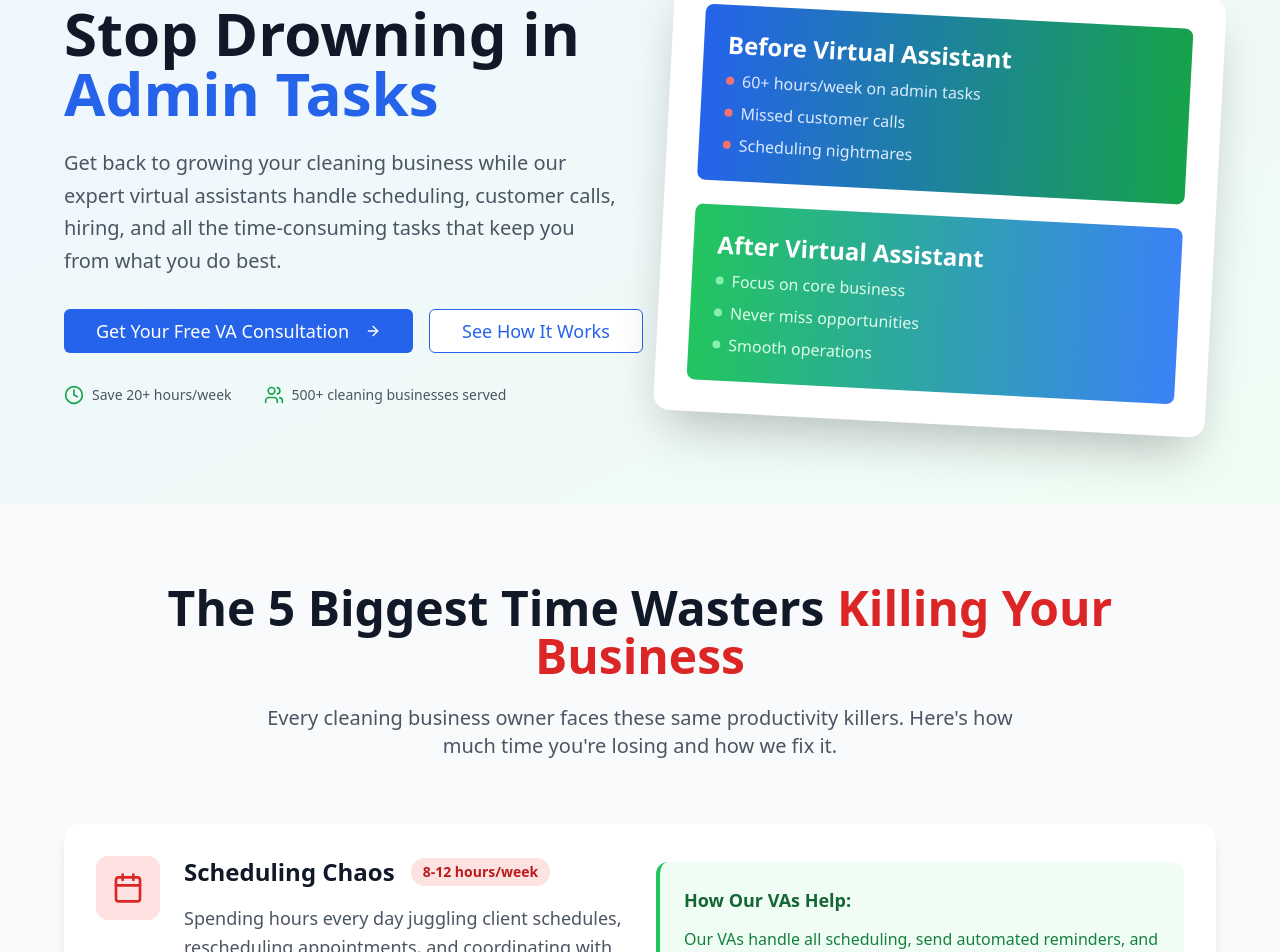
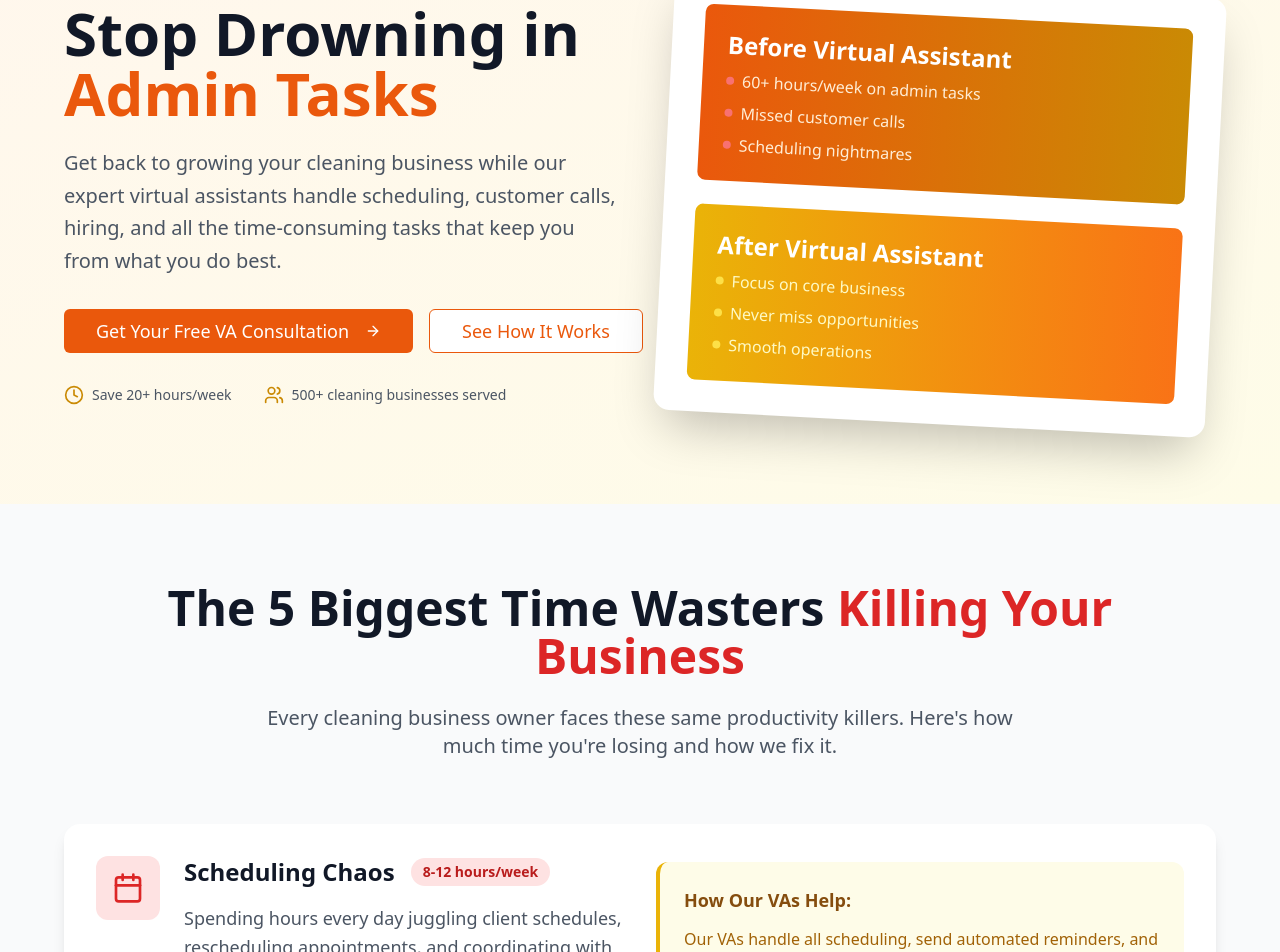
Before and after one commit to alexinovalocal/home-service-hero-va, a React (Vite) app: page / in a window 1280 px wide. Shown: the part 96-1048 px from the top of the page. Built offline with nearby package versions, Linux system fonts and the light colour scheme.

Commit message:
Change color scheme to match inovalocal.com
Update the color palette to align with the inovalocal.com website's design. This includes adjusting background, text, and button colors across the landing page components.

```diff
--- a/src/components/CallToAction.tsx
+++ b/src/components/CallToAction.tsx
@@ -4,12 +4,12 @@ import { ArrowRight, Clock, DollarSign } from "lucide-react";
 
 const CallToAction = () => {
   return (
-    <section className="bg-gradient-to-r from-blue-600 to-green-600 py-20 px-4 text-white">
+    <section className="bg-gradient-to-r from-orange-600 to-yellow-600 py-20 px-4 text-white">
       <div className="max-w-4xl mx-auto text-center animate-fade-in">
         <h2 className="text-4xl lg:text-5xl font-bold mb-6">
           Ready to Reclaim Your Time?
         </h2>
-        <p className="text-xl text-blue-100 mb-8 leading-relaxed">
+        <p className="text-xl text-orange-100 mb-8 leading-relaxed">
           Join hundreds of cleaning business owners who've already transformed their operations.
           Get started with a free consultation and see how much time you can save.
         </p>
@@ -18,25 +18,25 @@ const CallToAction = () => {
           <h3 className="text-2xl font-bold mb-6">Limited Time Offer</h3>
           <div className="grid md:grid-cols-3 gap-6 text-center">
             <div className="flex flex-col items-center">
-              <Clock className="h-12 w-12 text-yellow-400 mb-3" />
+              <Clock className="h-12 w-12 text-yellow-300 mb-3" />
               <div className="text-2xl font-bold">Free</div>
-              <div className="text-blue-100">2-Week Trial</div>
+              <div className="text-orange-100">2-Week Trial</div>
             </div>
             <div className="flex flex-col items-center">
-              <DollarSign className="h-12 w-12 text-yellow-400 mb-3" />
+              <DollarSign className="h-12 w-12 text-yellow-300 mb-3" />
               <div className="text-2xl font-bold">50% Off</div>
-              <div className="text-blue-100">First 3 Months</div>
+              <div className="text-orange-100">First 3 Months</div>
             </div>
             <div className="flex flex-col items-center">
-              <ArrowRight className="h-12 w-12 text-yellow-400 mb-3" />
+              <ArrowRight className="h-12 w-12 text-yellow-300 mb-3" />
               <div className="text-2xl font-bold">24hrs</div>
-              <div className="text-blue-100">Setup Time</div>
+              <div className="text-orange-100">Setup Time</div>
             </div>
           </div>
         </div>
 
         <div className="flex flex-col sm:flex-row gap-4 justify-center mb-8">
-          <Button size="lg" className="bg-white text-blue-600 hover:bg-gray-100 px-8 py-4 text-lg font-semibold">
+          <Button size="lg" className="bg-white text-orange-600 hover:bg-gray-100 px-8 py-4 text-lg font-semibold">
             Get Your Free Consultation Now
             <ArrowRight className="ml-2 h-5 w-5" />
           </Button>
@@ -45,7 +45,7 @@ const CallToAction = () => {
           </Button>
         </div>
 
-        <div className="text-center text-blue-100">
+        <div className="text-center text-orange-100">
           <p className="mb-2">✅ No setup fees • ✅ Cancel anytime • ✅ Dedicated support</p>
           <p className="text-sm">Over 500 cleaning businesses trust us with their operations</p>
         </div>
--- a/src/components/Hero.tsx
+++ b/src/components/Hero.tsx
@@ -4,42 +4,42 @@ import { ArrowRight, Clock, Users } from "lucide-react";
 
 const Hero = () => {
   return (
-    <section className="bg-gradient-to-br from-blue-50 to-green-50 py-20 px-4">
+    <section className="bg-gradient-to-br from-orange-50 to-yellow-50 py-20 px-4">
       <div className="max-w-6xl mx-auto">
         <div className="grid lg:grid-cols-2 gap-12 items-center">
           <div className="animate-fade-in">
             <h1 className="text-5xl lg:text-6xl font-bold text-gray-900 mb-6 leading-tight">
               Stop Drowning in
-              <span className="text-blue-600"> Admin Tasks</span>
+              <span className="text-orange-600"> Admin Tasks</span>
             </h1>
             <p className="text-xl text-gray-600 mb-8 leading-relaxed">
               Get back to growing your cleaning business while our expert virtual assistants handle scheduling, customer calls, hiring, and all the time-consuming tasks that keep you from what you do best.
             </p>
             <div className="flex flex-col sm:flex-row gap-4 mb-8">
-              <Button size="lg" className="bg-blue-600 hover:bg-blue-700 text-white px-8 py-4 text-lg">
+              <Button size="lg" className="bg-orange-600 hover:bg-orange-700 text-white px-8 py-4 text-lg">
                 Get Your Free VA Consultation
                 <ArrowRight className="ml-2 h-5 w-5" />
               </Button>
-              <Button variant="outline" size="lg" className="border-blue-600 text-blue-600 hover:bg-blue-50 px-8 py-4 text-lg">
+              <Button variant="outline" size="lg" className="border-orange-600 text-orange-600 hover:bg-orange-50 px-8 py-4 text-lg">
                 See How It Works
               </Button>
             </div>
             <div className="flex items-center gap-8 text-sm text-gray-600">
               <div className="flex items-center gap-2">
-                <Clock className="h-5 w-5 text-green-600" />
+                <Clock className="h-5 w-5 text-yellow-600" />
                 <span>Save 20+ hours/week</span>
               </div>
               <div className="flex items-center gap-2">
-                <Users className="h-5 w-5 text-green-600" />
+                <Users className="h-5 w-5 text-yellow-600" />
                 <span>500+ cleaning businesses served</span>
               </div>
             </div>
           </div>
           <div className="relative animate-scale-in">
             <div className="bg-white rounded-2xl shadow-2xl p-8 transform rotate-3 hover:rotate-0 transition-transform duration-300">
-              <div className="bg-gradient-to-r from-blue-600 to-green-600 rounded-lg p-6 text-white mb-6">
+              <div className="bg-gradient-to-r from-orange-600 to-yellow-600 rounded-lg p-6 text-white mb-6">
                 <h3 className="text-2xl font-bold mb-2">Before Virtual Assistant</h3>
-                <div className="space-y-2 text-blue-100">
+                <div className="space-y-2 text-orange-100">
                   <div className="flex items-center gap-2">
                     <div className="w-2 h-2 bg-red-400 rounded-full"></div>
                     <span>60+ hours/week on admin tasks</span>
@@ -54,19 +54,19 @@ const Hero = () => {
                   </div>
                 </div>
               </div>
-              <div className="bg-gradient-to-r from-green-500 to-blue-500 rounded-lg p-6 text-white">
+              <div className="bg-gradient-to-r from-yellow-500 to-orange-500 rounded-lg p-6 text-white">
                 <h3 className="text-2xl font-bold mb-2">After Virtual Assistant</h3>
-                <div className="space-y-2 text-green-100">
+                <div className="space-y-2 text-yellow-100">
                   <div className="flex items-center gap-2">
-                    <div className="w-2 h-2 bg-green-300 rounded-full"></div>
+                    <div className="w-2 h-2 bg-yellow-300 rounded-full"></div>
                     <span>Focus on core business</span>
                   </div>
                   <div className="flex items-center gap-2">
-                    <div className="w-2 h-2 bg-green-300 rounded-full"></div>
+                    <div className="w-2 h-2 bg-yellow-300 rounded-full"></div>
                     <span>Never miss opportunities</span>
                   </div>
                   <div className="flex items-center gap-2">
-                    <div className="w-2 h-2 bg-green-300 rounded-full"></div>
+                    <div className="w-2 h-2 bg-yellow-300 rounded-full"></div>
                     <span>Smooth operations</span>
                   </div>
                 </div>
--- a/src/components/ProblemSection.tsx
+++ b/src/components/ProblemSection.tsx
@@ -77,9 +77,9 @@ const ProblemSection = () => {
                     </p>
                   </div>
                 </div>
-                <div className="bg-green-50 p-6 rounded-xl border-l-4 border-green-500">
-                  <h4 className="text-lg font-semibold text-green-800 mb-3">How Our VAs Help:</h4>
-                  <p className="text-green-700 leading-relaxed">
+                <div className="bg-yellow-50 p-6 rounded-xl border-l-4 border-yellow-500">
+                  <h4 className="text-lg font-semibold text-yellow-800 mb-3">How Our VAs Help:</h4>
+                  <p className="text-yellow-700 leading-relaxed">
                     {problem.solution}
                   </p>
                 </div>
--- a/src/components/SolutionOverview.tsx
+++ b/src/components/SolutionOverview.tsx
@@ -25,7 +25,7 @@ const SolutionOverview = () => {
         <div className="text-center mb-16 animate-fade-in">
           <h2 className="text-4xl lg:text-5xl font-bold text-gray-900 mb-6">
             Your Complete
-            <span className="text-blue-600"> Virtual Assistant Solution</span>
+            <span className="text-orange-600"> Virtual Assistant Solution</span>
           </h2>
           <p className="text-xl text-gray-600 max-w-3xl mx-auto">
             We provide dedicated, trained virtual assistants who specialize in home service businesses.
@@ -39,23 +39,23 @@ const SolutionOverview = () => {
             <div className="space-y-4">
               {benefits.map((benefit, index) => (
                 <div key={index} className="flex items-start gap-3">
-                  <CheckCircle className="h-6 w-6 text-green-600 mt-1 flex-shrink-0" />
+                  <CheckCircle className="h-6 w-6 text-yellow-600 mt-1 flex-shrink-0" />
                   <span className="text-lg text-gray-700">{benefit}</span>
                 </div>
               ))}
             </div>
             <div className="mt-8">
-              <Button size="lg" className="bg-green-600 hover:bg-green-700 text-white px-8 py-4 text-lg">
+              <Button size="lg" className="bg-yellow-600 hover:bg-yellow-700 text-white px-8 py-4 text-lg">
                 Start Your Free Trial Today
               </Button>
             </div>
           </div>
 
-          <div className="bg-gradient-to-br from-blue-50 to-green-50 rounded-2xl p-8 animate-scale-in">
+          <div className="bg-gradient-to-br from-orange-50 to-yellow-50 rounded-2xl p-8 animate-scale-in">
             <div className="grid grid-cols-2 gap-6">
               {stats.map((stat, index) => (
                 <div key={index} className="text-center">
-                  <div className="text-3xl lg:text-4xl font-bold text-blue-600 mb-2">
+                  <div className="text-3xl lg:text-4xl font-bold text-orange-600 mb-2">
                     {stat.number}
                   </div>
                   <div className="text-sm text-gray-600 font-medium">
```
